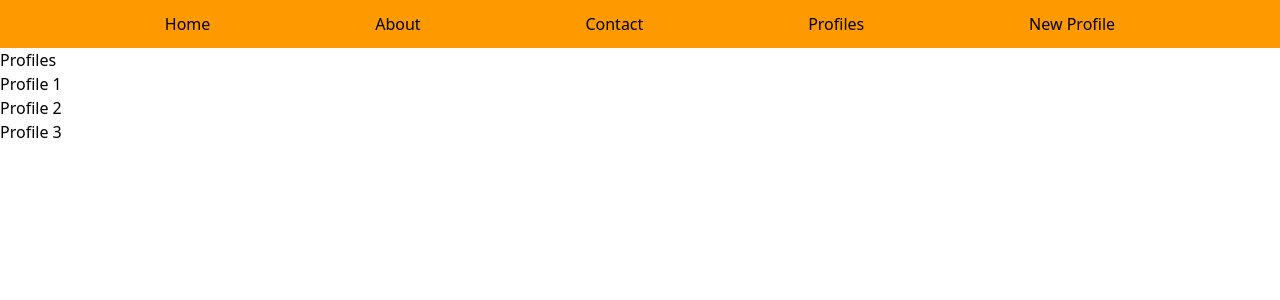
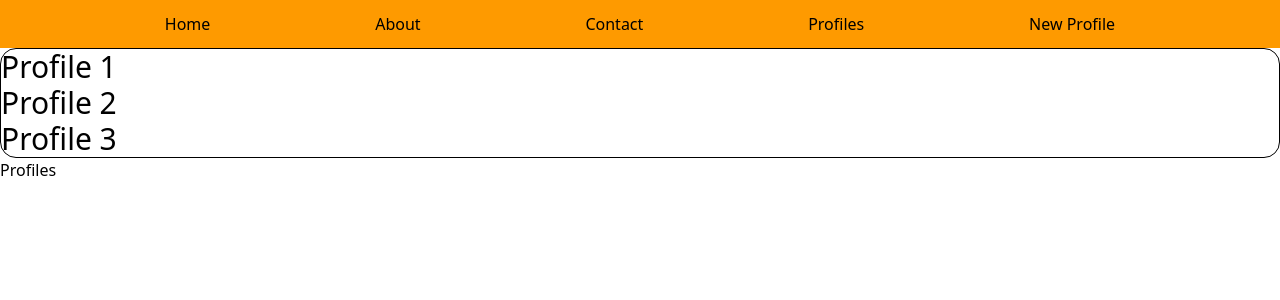
Before and after one commit to ajaysth/React-Router-Tuts, a React (Vite) app: page /profiles in a window 1280 px wide. Shown: the top 300 px of the page. Built offline with nearby package versions, Linux system fonts and the light colour scheme.

Commit message:
nested routing  done

```diff
--- a/src/App.tsx
+++ b/src/App.tsx
@@ -2,10 +2,10 @@ import { Routes, Route, Link } from "react-router-dom"
 import Home from "./pages/Home"
 import About from "./pages/About"
 import Contact from "./pages/Contact"
-import Profiles from "./pages/Profiles"
-import ProfileDetails from "./pages/ProfileDetails"
 import NewProfile from "./pages/NewProfile"
 import NotFound from "./pages/NotFound"
+import ProfileLists from "./components/ProfileLists"
+import ProfileRoute from "./routes/ProfileRoute"
 
 
 function App() {
@@ -28,8 +28,9 @@ function App() {
         <Route path="/home" element={<Home />} />
         <Route path="/about" element={<About />} />
         <Route path="/contact" element={<Contact />} />
-        <Route path="/profiles" element={<Profiles />} />
-        <Route path="/profiles/:id" element={<ProfileDetails />} />
+        <Route path="/profiles/*" element={<ProfileRoute />} />
+
+
         <Route path="/profiles/new" element={<NewProfile />} />
         <Route path="*" element={<NotFound />} />
       </Routes>
--- /dev/null
+++ b/src/components/ProfileLists.tsx
@@ -0,0 +1,16 @@
+import { Link, Outlet } from 'react-router-dom'
+
+const ProfileLists = () => {
+  return (
+    <>
+          <ul className='text-3xl border rounded-2xl'>
+              <li><Link to="/profiles/1">Profile 1</Link></li>
+              <li><Link to="/profiles/2">Profile 2</Link></li>
+              <li><Link to="/profiles/3">Profile 3</Link></li>
+          </ul>
+          <Outlet />
+    </>
+  )
+}
+
+export default ProfileLists
--- a/src/pages/Profiles.tsx
+++ b/src/pages/Profiles.tsx
@@ -1,15 +1,11 @@
-import { Link } from "react-router-dom"
 
 
 const Profiles = () => {
   return (
     <>
       <h1>Profiles</h1>
-      <ul>
-        <li><Link to="/profiles/1">Profile 1</Link></li>
-        <li><Link to="/profiles/2">Profile 2</Link></li>
-        <li><Link to="/profiles/3">Profile 3</Link></li>
-      </ul>
+
+
     </>
   )
 }
--- /dev/null
+++ b/src/routes/ProfileRoute.tsx
@@ -0,0 +1,18 @@
+import { Route, Routes } from 'react-router-dom'
+import ProfileDetails from '../pages/ProfileDetails'
+import ProfileLists from '../components/ProfileLists'
+import Profiles from '../pages/Profiles'
+
+const ProfileRoute = () => {
+  return (
+    <>
+    <ProfileLists/>
+    <Routes>
+          <Route index element={<Profiles />} />
+          <Route path=":id" element={<ProfileDetails />} />
+    </Routes>
+    </>
+  )
+}
+
+export default ProfileRoute
```
